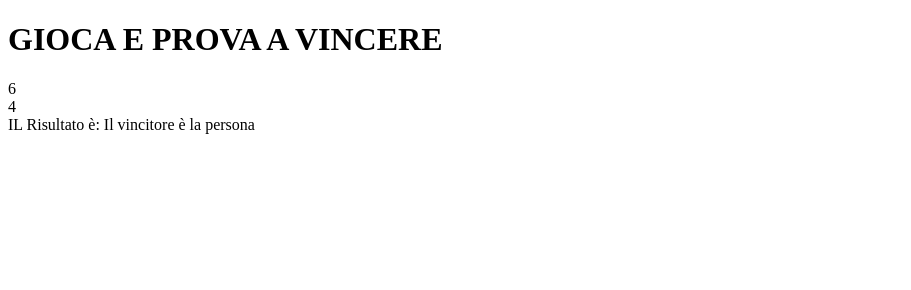
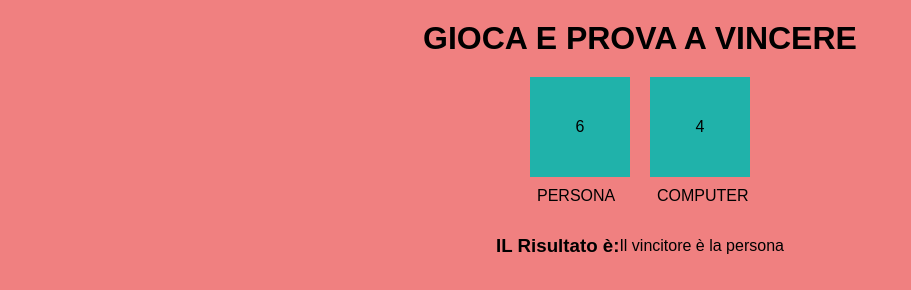
Before and after one commit to claudiopatti/js-mail-dadi, a plain HTML site: page GIOCO DEI DADI/index.html in a window 1280 px wide. Shown: the whole page, without its empty margins (0-911 px from the left). Drawn offline with Linux system fonts and the light colour scheme.

Commit message:
gioco dadi fatto layout in pagina

```diff
--- a/GIOCO DEI DADI/css/style.css
+++ b/GIOCO DEI DADI/css/style.css
@@ -0,0 +1,50 @@
+/*
+reset
+*/
+
+* {
+    margin: 0;
+    padding: 0;
+    box-sizing: border-box;
+    font-family: Arial, Helvetica, sans-serif;
+}
+
+/* main  */
+
+main {
+    background-color: lightcoral;
+    height: 100vh;
+
+}
+
+h1 {
+    display: flex;
+    justify-content: center;
+    padding-top: 20px;
+}
+
+.row {
+    display: flex;
+    justify-content: center;
+}
+
+.card {
+    background-color: lightseagreen;
+    width: 100px;
+    height: 100px;
+    display: flex;
+    justify-content: center;
+    align-items: center;
+    margin: 20px 10px 10px;
+}
+
+.row .col > span {
+    padding-left: 17px;
+}
+
+.rigaRisultato {
+    display: flex;
+    align-items: center;
+    justify-content: center;
+    margin-top: 30px;
+}
--- a/GIOCO DEI DADI/index.html
+++ b/GIOCO DEI DADI/index.html
@@ -3,24 +3,47 @@
     <head>
         <meta charset="UTF-8">
         <meta name="viewport" content="width=device-width, initial-scale=1.0">
-        <title>Document</title>
+        <title>Js Dadi</title>
 
         <!-- css  -->
          <link rel="stylesheet" href="css/style.css">
     </head>
     <body>
+        <main>
 
-        <h1>GIOCA E PROVA A VINCERE</h1>
+            <h1>GIOCA E PROVA A VINCERE</h1>
 
-        <div class="person">
+            <div class="row">
 
-        </div>
+                <div class="col">
+                    <div class="person card">
 
-        <div class="computer">
+                    </div>
+                    <span>PERSONA</span>
 
-        </div>
+                </div>
 
-        <div>IL Risultato è: <span id="resultMatch"></span></div>
+                <div class="col">
+                    <div class="computer card">
+
+                    </div>
+                    <span>COMPUTER</span>
+
+                </div>
+
+            </div>
+
+            <div class="rigaRisultato">
+
+                <div class="risultato"><h3><strong>IL Risultato è:</strong></h3> </div> <span id="resultMatch"></span>
+
+            </div>
+
+
+
+        </main>
+
+        <!-- js  -->
         <script type="text/javascript" src="js/scripts.js"></script>
     </body>
 </html>
--- a/GIOCO DEI DADI/js/scripts.js
+++ b/GIOCO DEI DADI/js/scripts.js
@@ -22,5 +22,5 @@ if (numberPerson > numberComputer ) {
 }
 else {
     document.getElementById('resultMatch').innerHTML = 'E\' pari'
-    console.log('è pari');
+    console.log('Pari');
 }
```
